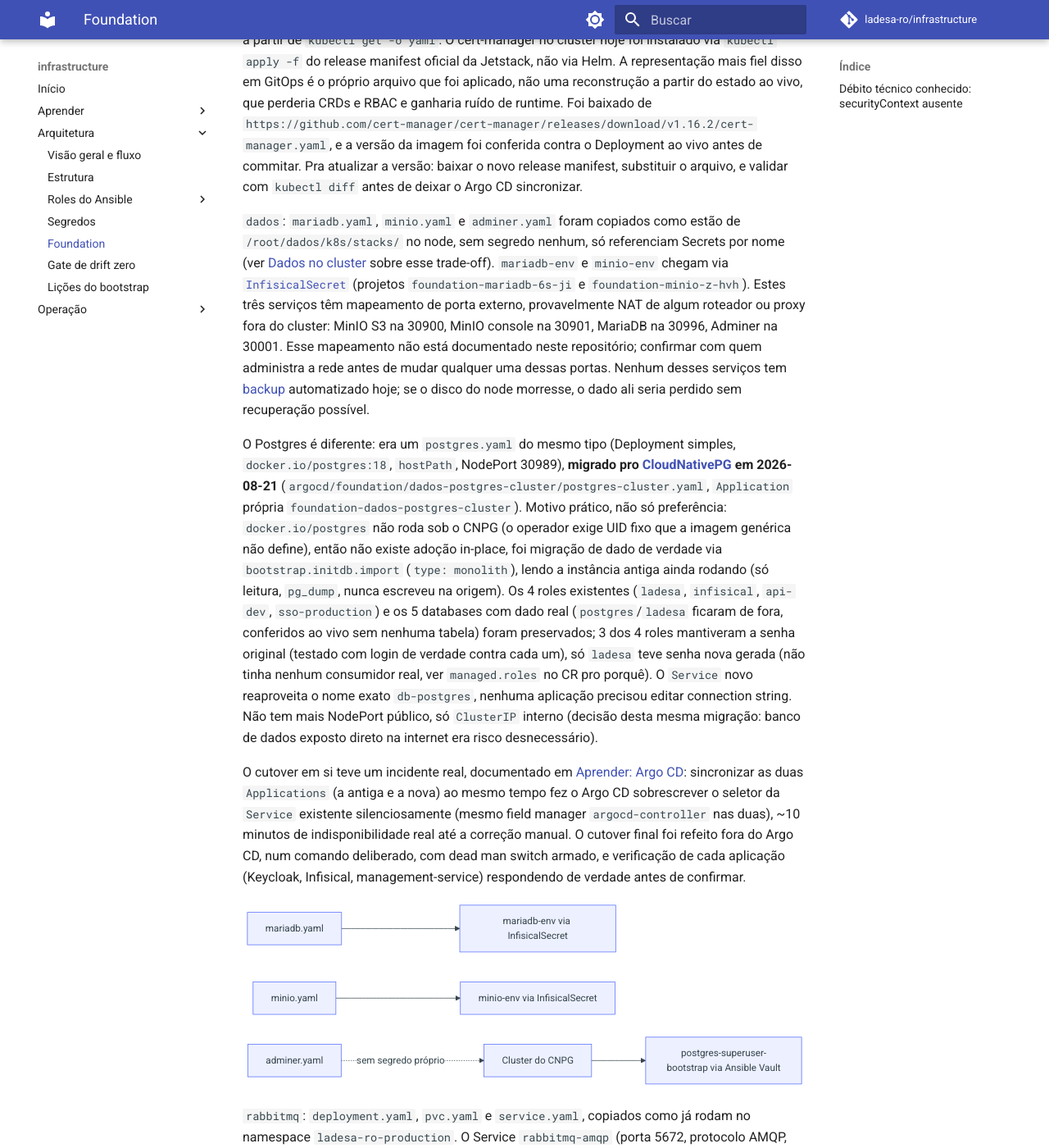
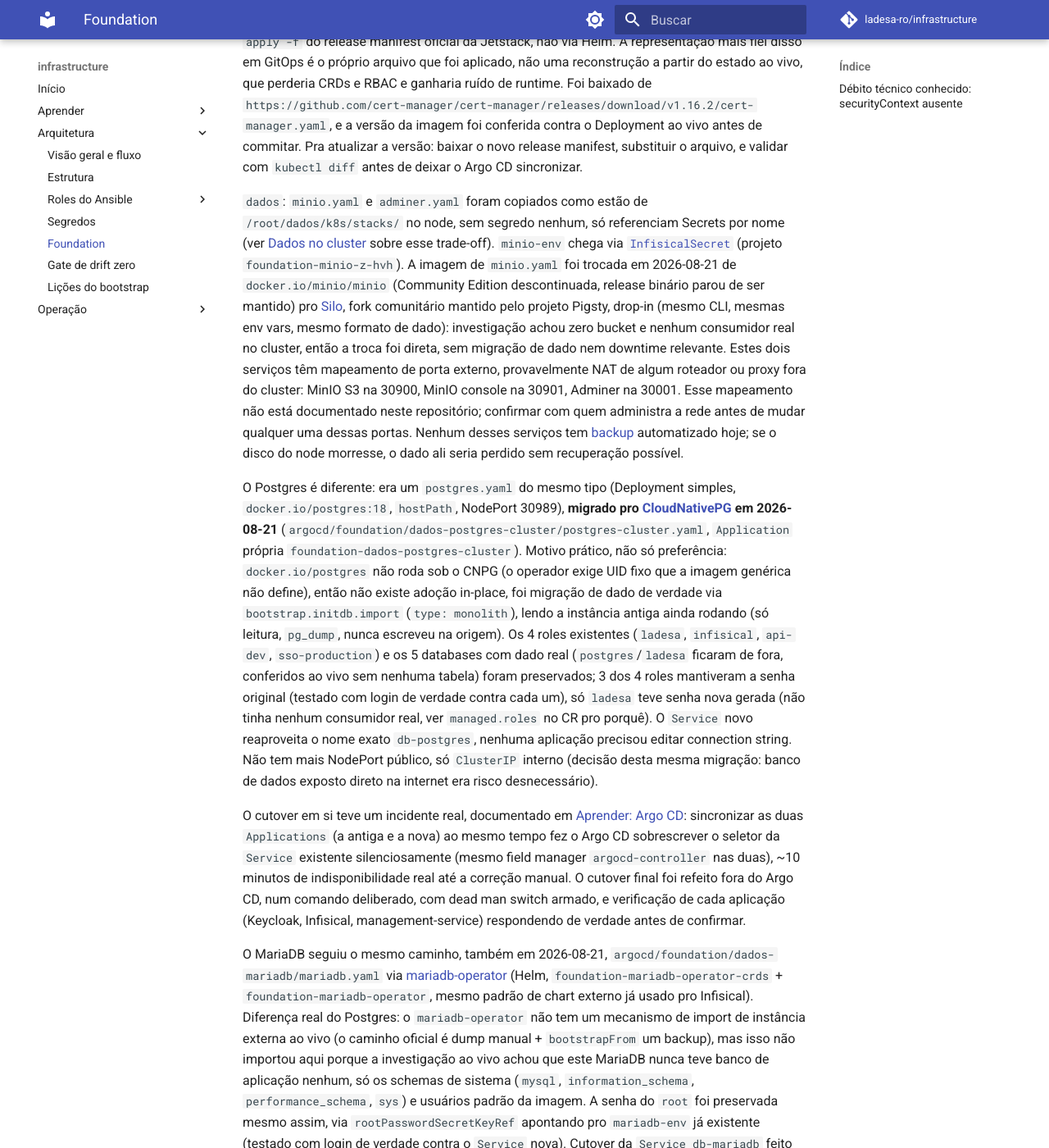
Before and after one commit to ladesa-ro/infrastructure, an MkDocs documentation site: the page built from docs/arquitetura/foundation.md, in a window 1280 px wide and 1400 px high, scrolled down 379 px. Shown: the whole window at 82% size. Built offline with MkDocs 1.6.1 and Material for MkDocs 9.7.7, drawn with Linux system fonts in a browser that asks for light colours; comment, search, counter and statistics services are not loaded; some of the changed text lies outside the part shown.

Commit message:
feat(mariadb): complete cutover, remove legacy deployment

````diff
--- a/docs/arquitetura/foundation.md
+++ b/docs/arquitetura/foundation.md
@@ -5,26 +5,29 @@ Manifests dos core services em `argocd/foundation`, trazidos como já rodam hoje
 ```mermaid
 flowchart TB
     Foundation[argocd/foundation] --> CertManager[cert-manager]
-    Foundation --> Dados[dados: mariadb, minio, adminer]
+    Foundation --> Dados[dados: minio, adminer]
     Foundation --> PostgresCluster[dados-postgres-cluster: CNPG]
+    Foundation --> MariaDBCluster[dados-mariadb: mariadb-operator]
     Foundation --> RabbitMQ[rabbitmq]
     Foundation --> Redis[redis]
 ```
 
 [`cert-manager`](../aprender/tls-automatico.md): `cert-manager-v1.16.2.yaml` é o manifesto oficial vendorizado, não algo gerado a partir de `kubectl get -o yaml`. O cert-manager no cluster hoje foi instalado via `kubectl apply -f` do release manifest oficial da Jetstack, não via Helm. A representação mais fiel disso em GitOps é o próprio arquivo que foi aplicado, não uma reconstrução a partir do estado ao vivo, que perderia CRDs e RBAC e ganharia ruído de runtime. Foi baixado de `https://github.com/cert-manager/cert-manager/releases/download/v1.16.2/cert-manager.yaml`, e a versão da imagem foi conferida contra o Deployment ao vivo antes de commitar. Pra atualizar a versão: baixar o novo release manifest, substituir o arquivo, e validar com `kubectl diff` antes de deixar o Argo CD sincronizar.
 
-`dados`: `mariadb.yaml`, `minio.yaml` e `adminer.yaml` foram copiados como estão de `/root/dados/k8s/stacks/` no node, sem segredo nenhum, só referenciam Secrets por nome (ver [Dados no cluster](../aprender/dados-no-cluster.md) sobre esse trade-off). `mariadb-env` e `minio-env` chegam via [`InfisicalSecret`](../aprender/infisical.md) (projetos `foundation-mariadb-6s-ji` e `foundation-minio-z-hvh`). Estes três serviços têm mapeamento de porta externo, provavelmente NAT de algum roteador ou proxy fora do cluster: MinIO S3 na 30900, MinIO console na 30901, MariaDB na 30996, Adminer na 30001. Esse mapeamento não está documentado neste repositório; confirmar com quem administra a rede antes de mudar qualquer uma dessas portas. Nenhum desses serviços tem [backup](../aprender/backup-e-disaster-recovery.md) automatizado hoje; se o disco do node morresse, o dado ali seria perdido sem recuperação possível.
+`dados`: `minio.yaml` e `adminer.yaml` foram copiados como estão de `/root/dados/k8s/stacks/` no node, sem segredo nenhum, só referenciam Secrets por nome (ver [Dados no cluster](../aprender/dados-no-cluster.md) sobre esse trade-off). `minio-env` chega via [`InfisicalSecret`](../aprender/infisical.md) (projeto `foundation-minio-z-hvh`). A imagem de `minio.yaml` foi trocada em 2026-08-21 de `docker.io/minio/minio` (Community Edition descontinuada, release binário parou de ser mantido) pro [Silo](https://github.com/pgsty/silo), fork comunitário mantido pelo projeto Pigsty, drop-in (mesmo CLI, mesmas env vars, mesmo formato de dado): investigação achou zero bucket e nenhum consumidor real no cluster, então a troca foi direta, sem migração de dado nem downtime relevante. Estes dois serviços têm mapeamento de porta externo, provavelmente NAT de algum roteador ou proxy fora do cluster: MinIO S3 na 30900, MinIO console na 30901, Adminer na 30001. Esse mapeamento não está documentado neste repositório; confirmar com quem administra a rede antes de mudar qualquer uma dessas portas. Nenhum desses serviços tem [backup](../aprender/backup-e-disaster-recovery.md) automatizado hoje; se o disco do node morresse, o dado ali seria perdido sem recuperação possível.
 
 O Postgres é diferente: era um `postgres.yaml` do mesmo tipo (Deployment simples, `docker.io/postgres:18`, `hostPath`, NodePort 30989), **migrado pro [CloudNativePG](https://cloudnative-pg.io) em 2026-08-21** (`argocd/foundation/dados-postgres-cluster/postgres-cluster.yaml`, `Application` própria `foundation-dados-postgres-cluster`). Motivo prático, não só preferência: `docker.io/postgres` não roda sob o CNPG (o operador exige UID fixo que a imagem genérica não define), então não existe adoção in-place, foi migração de dado de verdade via `bootstrap.initdb.import` (`type: monolith`), lendo a instância antiga ainda rodando (só leitura, `pg_dump`, nunca escreveu na origem). Os 4 roles existentes (`ladesa`, `infisical`, `api-dev`, `sso-production`) e os 5 databases com dado real (`postgres`/`ladesa` ficaram de fora, conferidos ao vivo sem nenhuma tabela) foram preservados; 3 dos 4 roles mantiveram a senha original (testado com login de verdade contra cada um), só `ladesa` teve senha nova gerada (não tinha nenhum consumidor real, ver `managed.roles` no CR pro porquê). O `Service` novo reaproveita o nome exato `db-postgres`, nenhuma aplicação precisou editar connection string. Não tem mais NodePort público, só `ClusterIP` interno (decisão desta mesma migração: banco de dados exposto direto na internet era risco desnecessário).
 
 O cutover em si teve um incidente real, documentado em [Aprender: Argo CD](../aprender/argocd.md#duas-applications-o-mesmo-recurso-por-que-nao-da-erro): sincronizar as duas `Applications` (a antiga e a nova) ao mesmo tempo fez o Argo CD sobrescrever o seletor da `Service` existente silenciosamente (mesmo field manager `argocd-controller` nas duas), ~10 minutos de indisponibilidade real até a correção manual. O cutover final foi refeito fora do Argo CD, num comando deliberado, com dead man switch armado, e verificação de cada aplicação (Keycloak, Infisical, management-service) respondendo de verdade antes de confirmar.
 
+O MariaDB seguiu o mesmo caminho, também em 2026-08-21, `argocd/foundation/dados-mariadb/mariadb.yaml` via [mariadb-operator](https://github.com/mariadb-operator/mariadb-operator) (Helm, `foundation-mariadb-operator-crds` + `foundation-mariadb-operator`, mesmo padrão de chart externo já usado pro Infisical). Diferença real do Postgres: o `mariadb-operator` não tem um mecanismo de import de instância externa ao vivo (o caminho oficial é dump manual + `bootstrapFrom` um backup), mas isso não importou aqui porque a investigação ao vivo achou que este MariaDB nunca teve banco de aplicação nenhum, só os schemas de sistema (`mysql`, `information_schema`, `performance_schema`, `sys`) e usuários padrão da imagem. A senha do `root` foi preservada mesmo assim, via `rootPasswordSecretKeyRef` apontando pro `mariadb-env` já existente (testado com login de verdade contra o `Service` nova). Cutover da `Service db-mariadb` feito com a mesma disciplina aprendida no incidente do Postgres (fora do sync automático do Argo CD), mesmo o risco sendo bem menor aqui por não haver consumidor real.
+
 ```mermaid
 flowchart LR
-    MariaDB[mariadb.yaml] --> MariaEnv["mariadb-env via InfisicalSecret"]
-    MinIO[minio.yaml] --> MinioEnv["minio-env via InfisicalSecret"]
+    MinIO[minio.yaml, imagem Silo] --> MinioEnv["minio-env via InfisicalSecret"]
     Adminer[adminer.yaml] -.->|sem segredo próprio| Postgres[Cluster do CNPG]
     Postgres --> SuperuserSecret["postgres-superuser-bootstrap via Ansible Vault"]
+    MariaDB[Cluster do mariadb-operator] --> RootSecret["mariadb-env via InfisicalSecret, rootPasswordSecretKeyRef"]
 ```
 
 `rabbitmq`: `deployment.yaml`, `pvc.yaml` e `service.yaml`, copiados como já rodam no namespace `ladesa-ro-production`. O Service `rabbitmq-amqp` (porta 5672, protocolo AMQP, ver [Mensageria e streaming](../aprender/mensageria.md)) é [`LoadBalancer`](../aprender/rede-interna-do-cluster.md), exposto de fora; `rabbitmq-web` (porta 80, o painel de administração) é `NodePort`. A configuração vai por [`InfisicalSecret`](../aprender/infisical.md) (`infisicalsecret-rabbitmq-config.yaml`), não por Ansible Vault, diferente de `pg-env`/`redis-secret`, porque não tem dependência circular envolvida aqui.
````
Also changed, not shown: docs/operacao/pendencias.md (+4 -4 lines), 1 other file.
